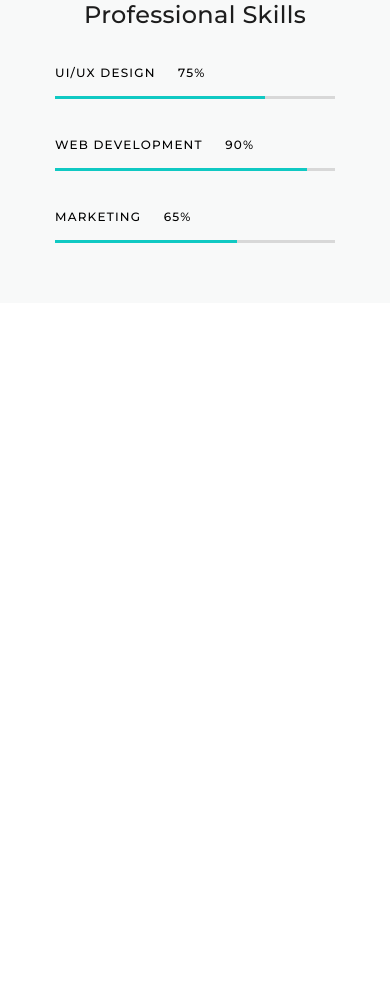
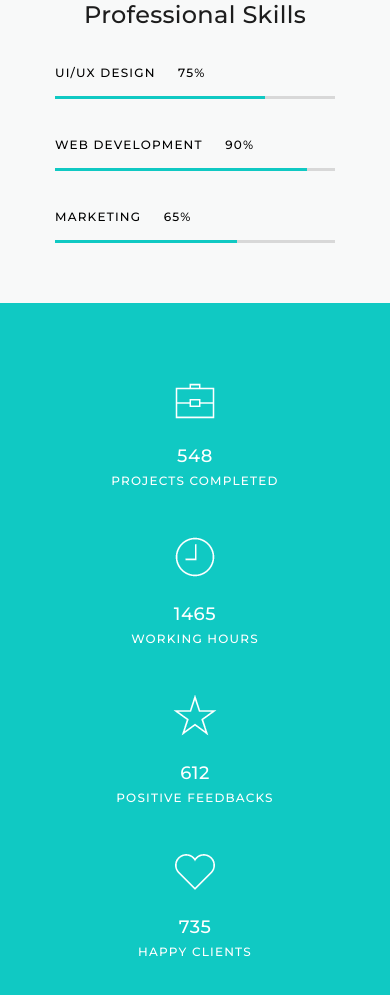
Before and after one commit to mrantovich/piroll-site, a plain HTML site: page index.html in a window 390 px wide. Shown: the part 1387-2382 px from the top of the page. Before the commit the page ends 1690 px from the top, so only its background shows below. Drawn offline with nearby package versions, Linux system fonts and the light colour scheme.

Commit message:
Секция stats + адаптив

```diff
--- a/index.html
+++ b/index.html
@@ -85,6 +85,49 @@
 				</div>
 		</section>
 
+		<section class="stats">
+			<div class="container">
+				<div class="stats__box">
+					<div class="stats__item">
+						<div class="stats__item-pic">
+							<img src="img/stats/stats-01.png" alt="Case">
+						</div>
+						<div class="stats__item-info">
+							<div class="stats__item-number">548</div>
+							<div class="stats__item-text">projects completed</div>
+						</div>
+					</div>
+					<div class="stats__item">
+						<div class="stats__item-pic">
+							<img src="img/stats/stats-02.png" alt="Case">
+						</div>
+						<div class="stats__item-info">
+							<div class="stats__item-number">1465</div>
+							<div class="stats__item-text">Working hours</div>
+						</div>
+					</div>
+					<div class="stats__item">
+						<div class="stats__item-pic">
+							<img src="img/stats/stats-03.png" alt="Case">
+						</div>
+						<div class="stats__item-info">
+							<div class="stats__item-number">612</div>
+							<div class="stats__item-text">Positive feedbacks</div>
+						</div>
+					</div>
+					<div class="stats__item">
+						<div class="stats__item-pic">
+							<img src="img/stats/stats-04.png" alt="Case">
+						</div>
+						<div class="stats__item-info">
+							<div class="stats__item-number">735</div>
+							<div class="stats__item-text">Happy clients</div>
+						</div>
+					</div>
+				</div>
+			</div>
+		</section>
+
 	</div>
 	<script src="https://code.jquery.com/jquery-3.5.1.min.js" integrity="sha256-9/aliU8dGd2tb6OSsuzixeV4y/faTqgFtohetphbbj0=" crossorigin="anonymous"></script>
 	<script src="js/script.js"></script>
--- a/scss/style.scss
+++ b/scss/style.scss
@@ -333,6 +333,74 @@ header {
 	}
 }
 
+.stats {
+
+	background-color: $color-primary;
+	padding: 100px 0;
+	@media (max-width: 767px) {
+		padding: 80px 0;
+	}
+
+	&__box {
+		display: flex;
+		align-items: center;
+		justify-content: space-between;
+		flex-wrap: wrap;
+	}
+
+	&__item {
+		flex-basis: 25%;
+		display: flex;
+		@media (max-width: 992px) {
+			flex-basis: 50%;
+			margin-bottom: 50px;
+			justify-content: center;
+		}
+		@media (max-width: 767px) {
+			flex-basis: 100%;
+			margin-bottom: 50px;
+			flex-direction: column;
+			justify-content: center;
+			align-items: center;
+			&:last-child {
+				margin-bottom: 0;
+			}
+		}
+	}
+
+	&__item-pic {
+		padding: 0 28px;
+		@media (max-width: 767px) {
+			padding-bottom: 28px;
+		}
+	}
+
+	&__item-info {
+		color: #fff;
+		font-weight: 500;
+		text-transform: uppercase;
+		display: flex;
+		flex-direction: column;
+		@media (max-width: 767px) {
+			text-align: center;
+		}
+	}
+
+	&__item-number {
+		font-size: 18px;
+		margin-bottom: 16px;
+		letter-spacing: 0.54px;
+		@media (max-width: 767px) {
+			margin-bottom: 10px;
+		}
+	}
+
+	&__item-text {
+		font-size: 12px;
+		letter-spacing: 1.2px;
+	}
+}
+
 .title {
 	color: #1d1d1d;
 	font-size: 30px;
```
Also changed, not shown: css/style.css, img/stats/stats-01.png (added), img/stats/stats-02.png (added), img/stats/stats-03.png (added), img/stats/stats-04.png (added).
